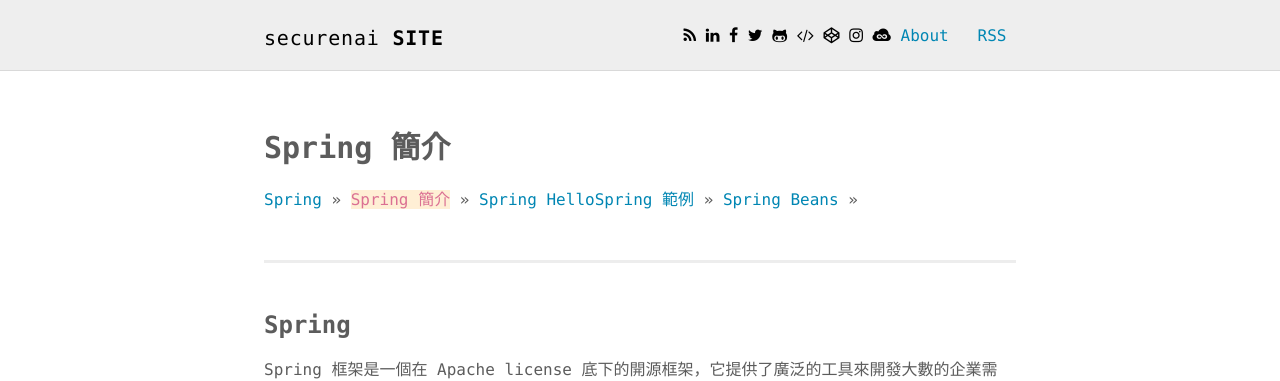
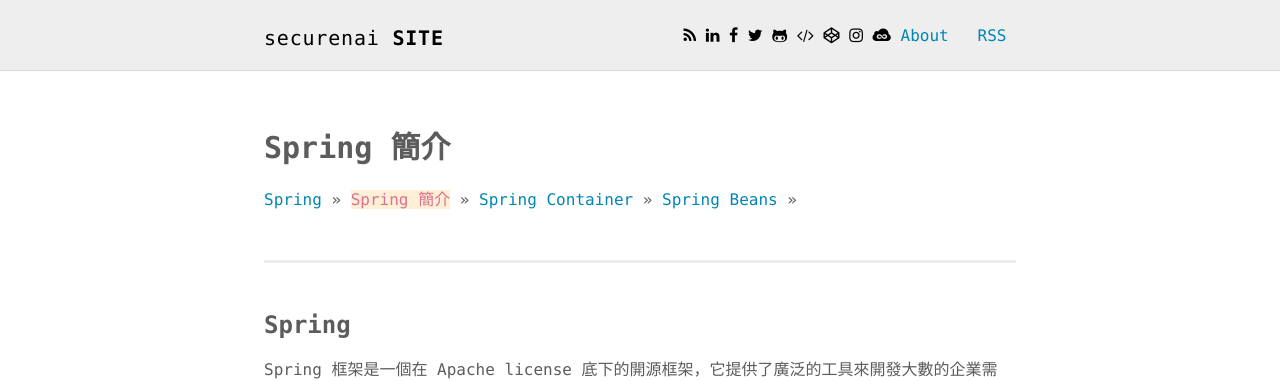
Before and after one commit to securenai/securenai.github.io, a Jekyll site: the page built from spring/spring_page1.md, in a window 1280 px wide. Shown: the top 381 px of the page. Built offline with Jekyll 4.4.1, drawn with Linux system fonts in a browser that asks for light colours; our own code applies the rules of GitHub Pages for plain Markdown files.

Commit message:
Update spring_page1.md

```diff
--- a/spring/spring_page1.md
+++ b/spring/spring_page1.md
@@ -14,7 +14,7 @@ published: true
 
 <a href="/spring/">Spring</a> >>
 <a href="/spring/spring_page1/" style="color:palevioletred;background-color:papayawhip;">Spring 簡介</a> >>
-<a href="/spring/spring_page2/">Spring HelloSpring 範例</a> >> <a href="/spring/spring_page3/">Spring Beans</a> >>
+<a href="/spring/spring_page2/">Spring Container</a> >> <a href="/spring/spring_page3/">Spring Beans</a> >>
 <div class="divider"></div>
 ### Spring
 Spring 框架是一個在 Apache license 底下的開源框架，它提供了廣泛的工具來開發大數的企業需求。至於 Spring 本身的發想跟開發J2EE(Java™ 2 Platform Enterprise Edition)的複雜性有關係，以下為 Spring 框架大概的架構 :
```
